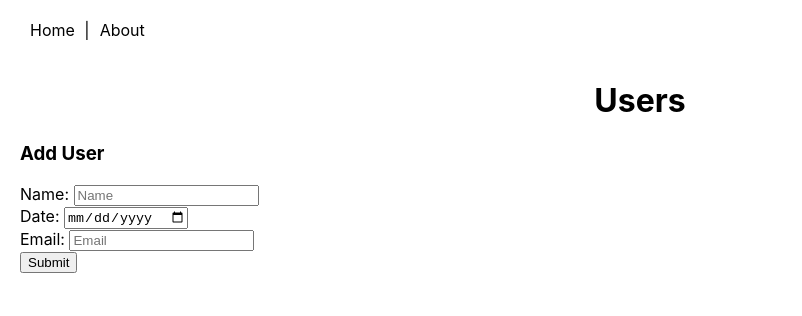
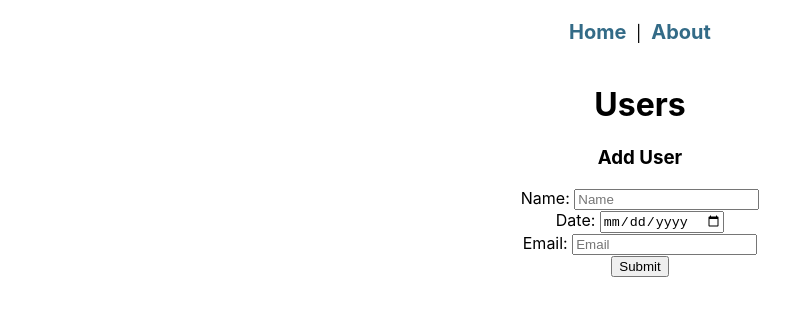
Before and after one commit to rweems/Movie-Storm, a React (Create React App) app in the folder client/: page / in a window 1280 px wide. Shown: the top 316 px of the page, without its empty margins (0-802 px from the left). Built offline with nearby package versions, Linux system fonts and the light colour scheme.

Commit message:
updated app

```diff
--- a/client/src/App.js
+++ b/client/src/App.js
@@ -11,10 +11,10 @@ class App extends Component {
   render() {
     return (
       <Router>
-        <div>
+        <div className='App'>
           <header>
-            <Link to='/' style={{ textDecoration: 'none', color:'black', paddingRight:'5px' }}>Home</Link> |
-            <Link to='/about' style={{ textDecoration: 'none', color:'black', paddingLeft:'10px'}}>About</Link>
+            <Link to='/' style={{ textDecoration: 'none', color:'#336B87', paddingRight:'5px', fontWeight:'bold', fontSize:'20px'}}>Home</Link> |
+            <Link to='/about' style={{ textDecoration: 'none', color:'#336B87', paddingLeft:'10px', fontWeight:'bold', fontSize:'20px'}}>About</Link>
           </header>
           <Switch>
             <Route exact path='/' component={Users} />
```
